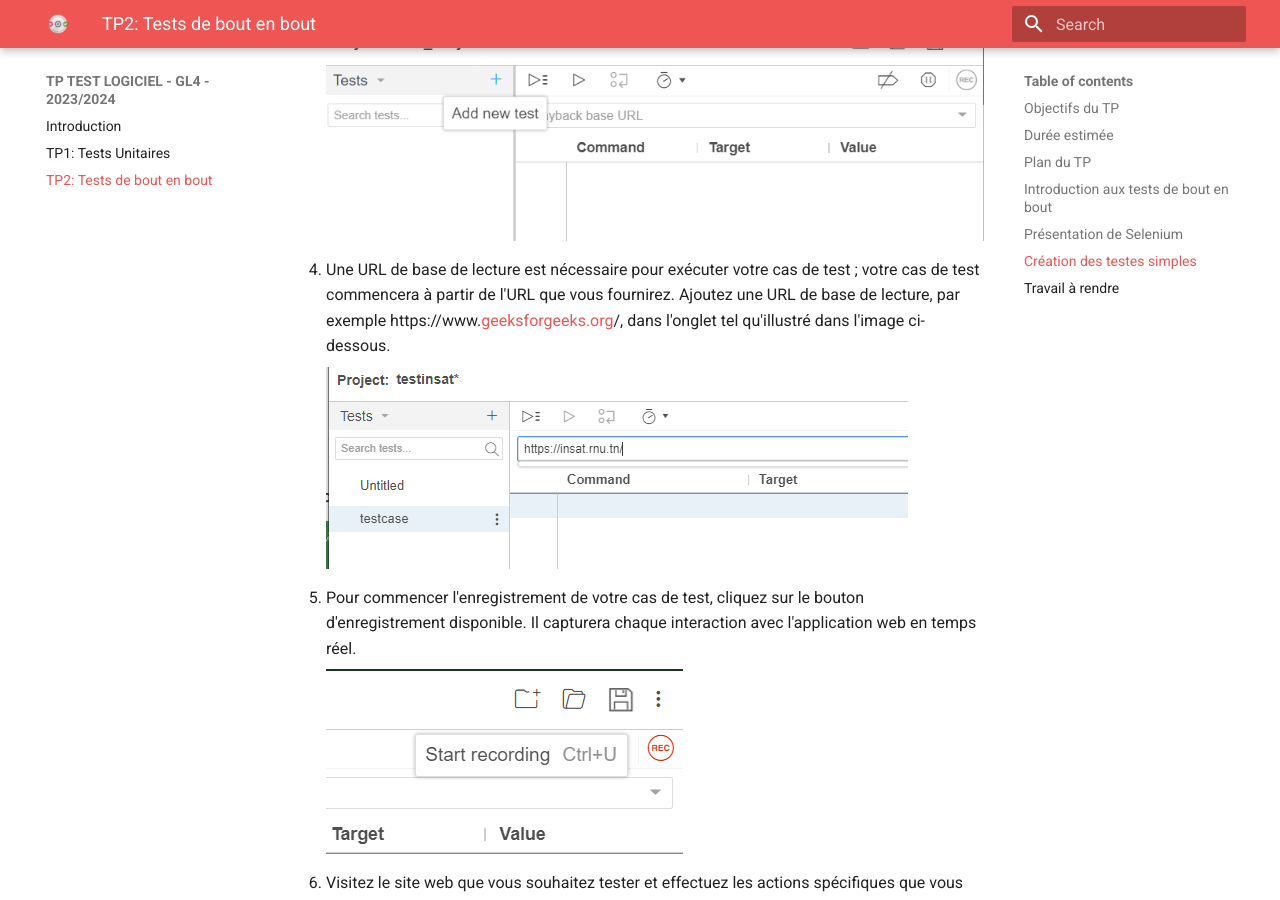
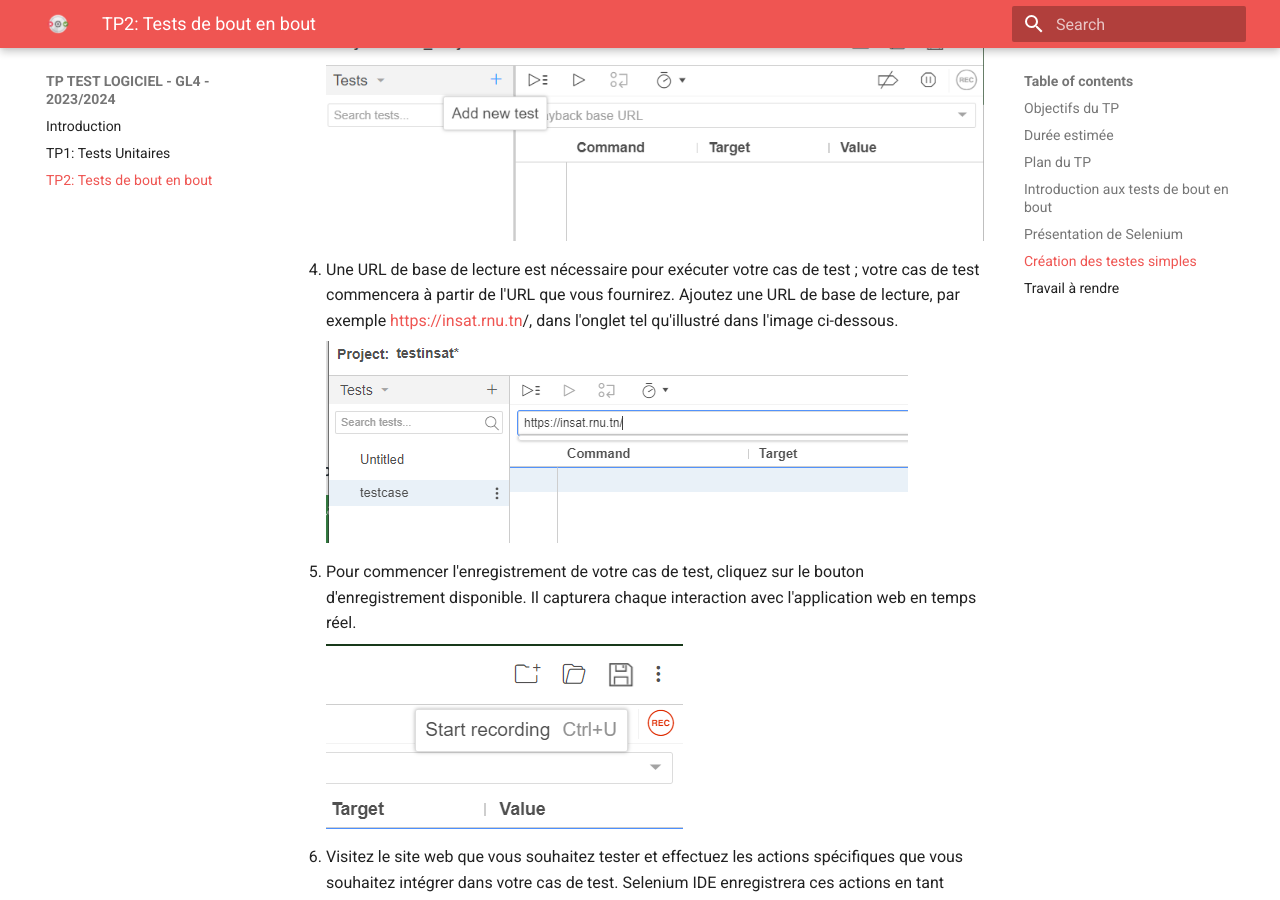
Before and after one commit to SafaTelli/tp-test-logiciel, an MkDocs documentation site: the page built from docs/tp2.md, in a window 1280 px wide and 900 px high, scrolled down 6625 px. Built offline with MkDocs 1.6.1 and Material for MkDocs 9.7.7, drawn with Linux system fonts in a browser that asks for light colours; some of the changed lines change nothing that is shown.

Commit message:
tp2 updated

```diff
--- a/docs/tp2.md
+++ b/docs/tp2.md
@@ -120,7 +120,7 @@ Nous allons effectuer un test simple de bout en bout avec Selenium IDE. Pour cel
 
       ![Screenshot](assets/newcase.png)
 
-  4.  Une URL de base de lecture est nécessaire pour exécuter votre cas de test ; votre cas de test commencera à partir de l'URL que vous fournirez. Ajoutez une URL de base de lecture, par exemple https://www.[geeksforgeeks.org](https://insat.rnu.tn/)/, dans l'onglet tel qu'illustré dans l'image ci-dessous.
+  4.  Une URL de base de lecture est nécessaire pour exécuter votre cas de test ; votre cas de test commencera à partir de l'URL que vous fournirez. Ajoutez une URL de base de lecture, par exemple [https://insat.rnu.tn](https://insat.rnu.tn/)/, dans l'onglet tel qu'illustré dans l'image ci-dessous.
 
      ![Screenshot](assets/insattest.PNG)
 
```
Also changed, not shown: site/search/search_index.json, site/tp2/index.html, 1 other file.
